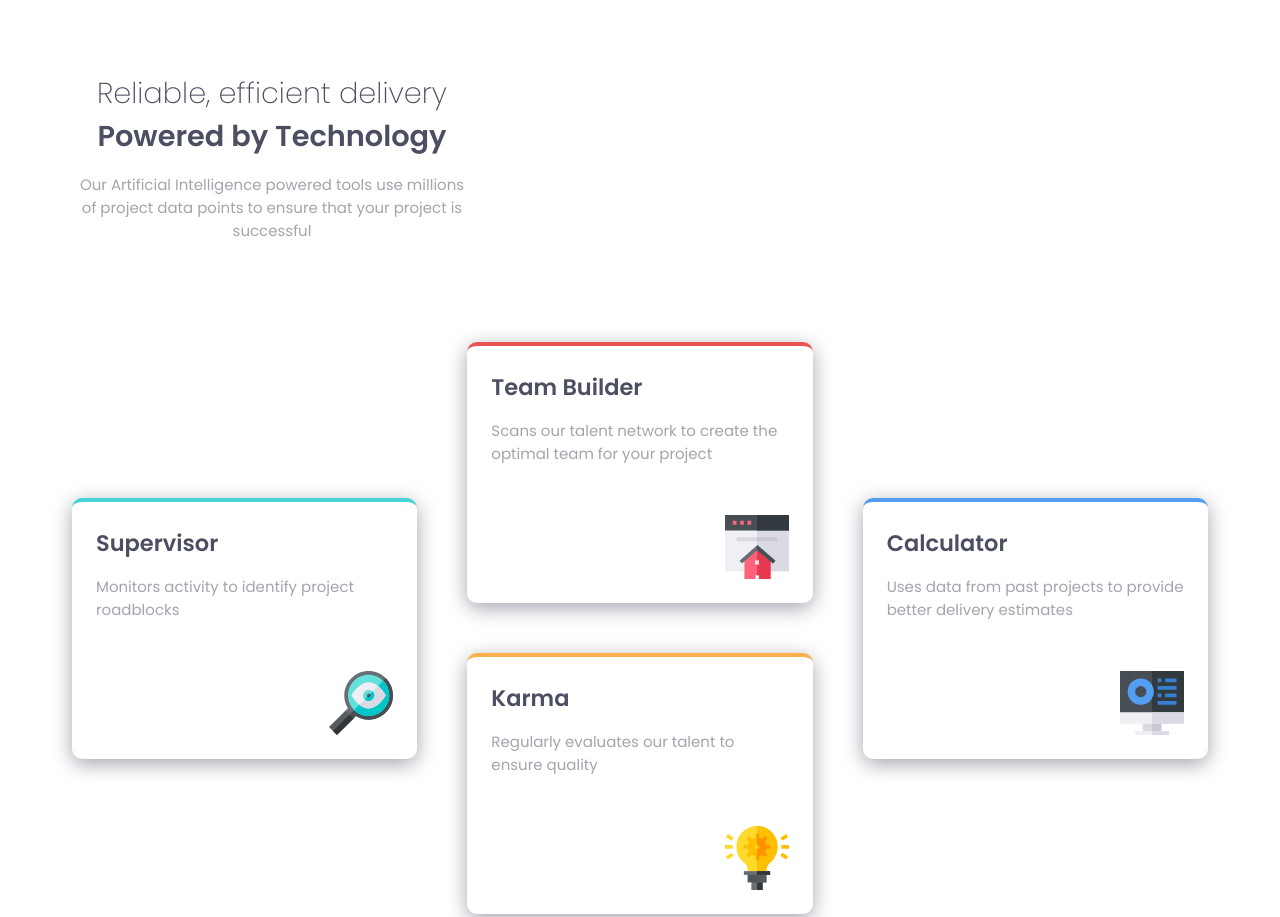
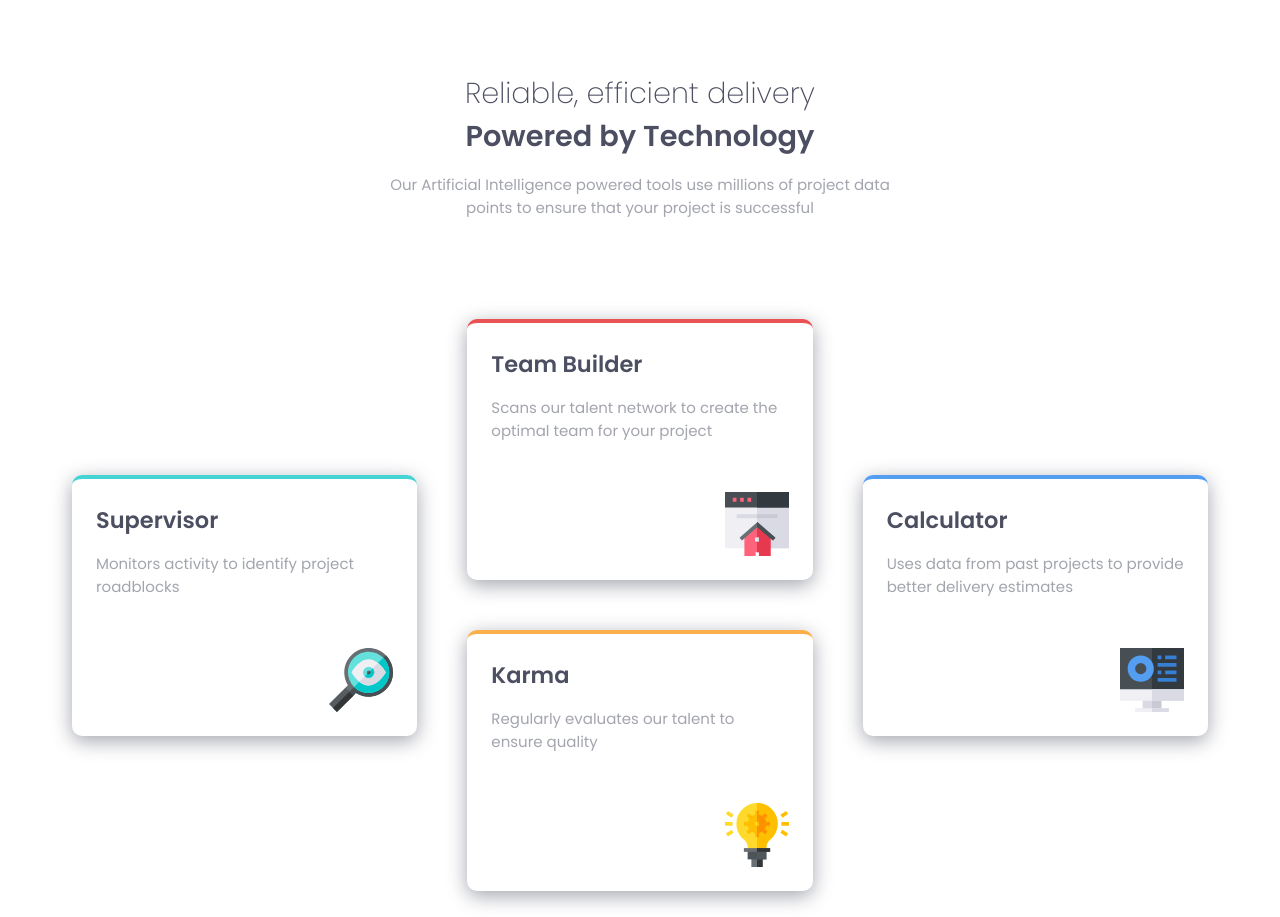
Before and after one commit to TwKnD/four-card-feature-section, a plain HTML site: page index.html in a window 1280 px wide. Shown: the top 917 px of the page. Drawn offline with Linux system fonts and the light colour scheme.

Commit message:
centered header

```diff
--- a/css/styles.css
+++ b/css/styles.css
@@ -41,7 +41,9 @@ p {
 
 /* Headers */
 .header-container {
-  max-width: 400px;
+  max-width: 500px;
+  position: relative;
+  margin: 0 auto;
 }
 .header {
   color: var(--dark-blue);
```
